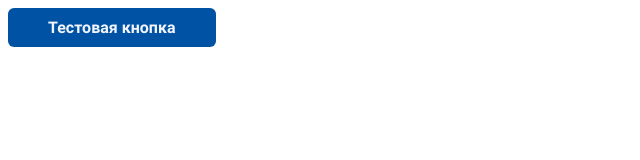
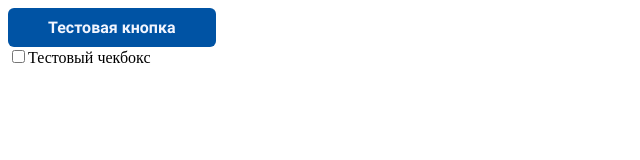
Before and after one commit to McLarenProgrammer/rgz, a React (Vite) app: page / in a window 1280 px wide. Shown: the top 160 px of the page, without its empty margins (0-640 px from the left). Built offline with nearby package versions, Linux system fonts and the light colour scheme.

Commit message:
Начал работать над чекбоксами

```diff
--- a/src/components/Protocols.jsx
+++ b/src/components/Protocols.jsx
@@ -1,5 +1,6 @@
 import classes from './styles/Protocols.module.css'
 import Button from './UI/Button'
+import Checkbox from './UI/Checkbox';
 
 function Protocols() {
     function someAction(argument) {
@@ -9,6 +10,7 @@ function Protocols() {
     return (
     <>
       <Button clickAction={() => someAction('Да неужели?)')}>Тестовая кнопка</Button>
+      <Checkbox inputName='testCheck'>Тестовый чекбокс</Checkbox>
     </>
   )
 }
--- /dev/null
+++ b/src/components/UI/Checkbox.jsx
@@ -0,0 +1,14 @@
+import classes from './styles/Checkbox.module.css'
+
+function Checkbox({ children, inputName = "default" }) {
+    console.log(classes);
+
+    return (
+        <div className={classes.checkbox}>
+            <input type="checkbox" id={inputName} />
+            <label htmlFor={inputName}>{children}</label>
+        </div>
+    );
+}
+
+export default Checkbox;
--- /dev/null
+++ b/src/components/UI/styles/Checkbox.module.css
@@ -0,0 +1,3 @@
+.checkbox label {
+    user-select: none;
+}
```
